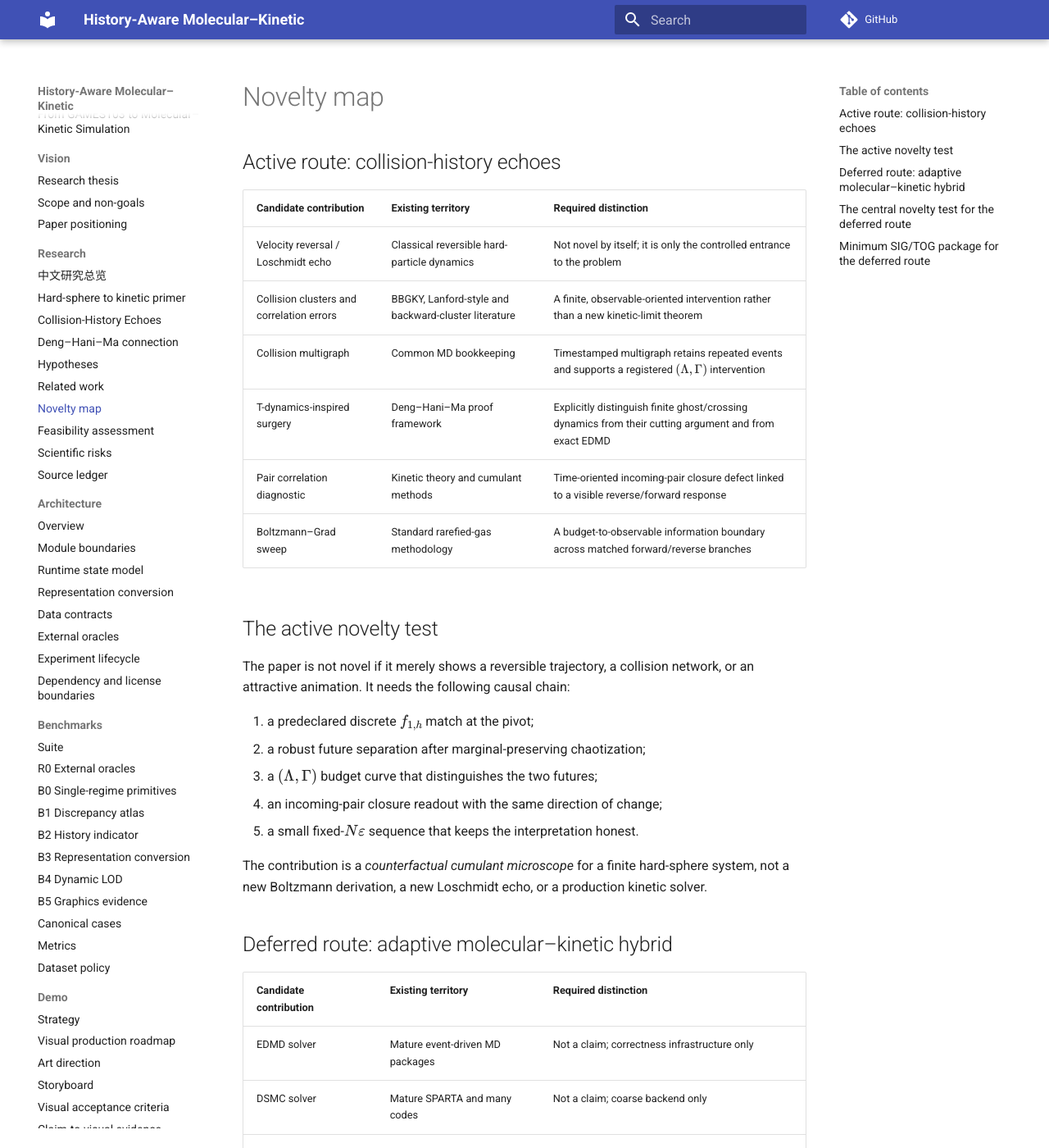
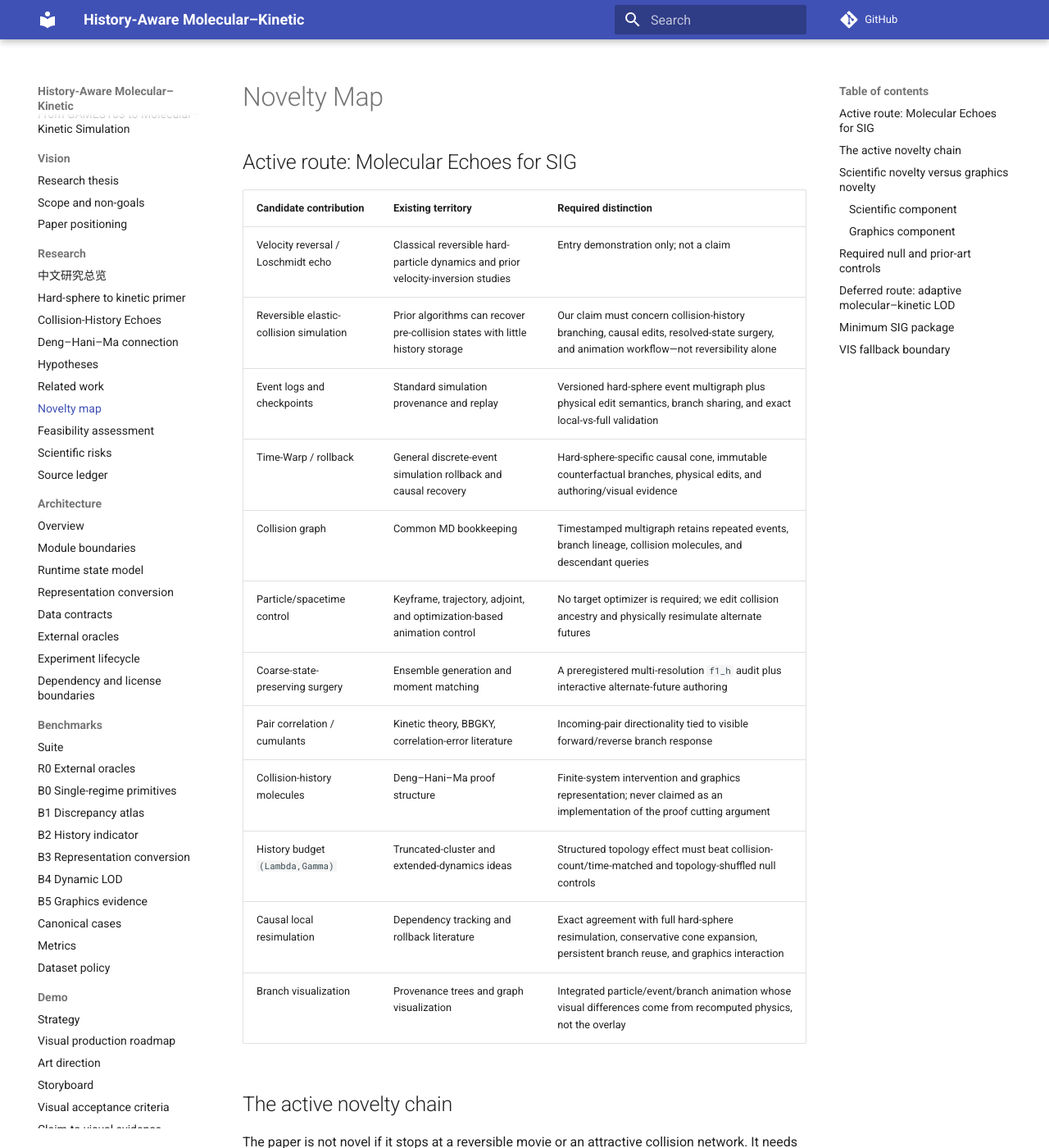
Before and after one commit to jandan138/history-aware-molecular-kinetic, an MkDocs documentation site: the page built from docs/research/novelty-map.md, in a window 1280 px wide and 1400 px high. Shown: the whole window at 82% size. Built offline with MkDocs 1.6.1 and Material for MkDocs 9.7.7, drawn with Linux system fonts in a browser that asks for light colours; comment, search, counter and statistics services are not loaded; some of the changed text lies outside the part shown.

Commit message:
docs: update novelty map for molecular time machine

````diff
--- a/docs/research/novelty-map.md
+++ b/docs/research/novelty-map.md
@@ -1,70 +1,112 @@
-# Novelty map
+# Novelty Map
 
-## Active route: collision-history echoes
+## Active route: Molecular Echoes for SIG
 
 | Candidate contribution | Existing territory | Required distinction |
 |---|---|---|
-| Velocity reversal / Loschmidt echo | Classical reversible hard-particle dynamics | Not novel by itself; it is only the controlled entrance to the problem |
-| Collision clusters and correlation errors | BBGKY, Lanford-style and backward-cluster literature | A finite, observable-oriented intervention rather than a new kinetic-limit theorem |
-| Collision multigraph | Common MD bookkeeping | Timestamped multigraph retains repeated events and supports a registered \((\Lambda,\Gamma)\) intervention |
-| T-dynamics-inspired surgery | Deng–Hani–Ma proof framework | Explicitly distinguish finite ghost/crossing dynamics from their cutting argument and from exact EDMD |
-| Pair correlation diagnostic | Kinetic theory and cumulant methods | Time-oriented incoming-pair closure defect linked to a visible reverse/forward response |
-| Boltzmann–Grad sweep | Standard rarefied-gas methodology | A budget-to-observable information boundary across matched forward/reverse branches |
+| Velocity reversal / Loschmidt echo | Classical reversible hard-particle dynamics and prior velocity-inversion studies | Entry demonstration only; not a claim |
+| Reversible elastic-collision simulation | Prior algorithms can recover pre-collision states with little history storage | Our claim must concern collision-history branching, causal edits, resolved-state surgery, and animation workflow—not reversibility alone |
+| Event logs and checkpoints | Standard simulation provenance and replay | Versioned hard-sphere event multigraph plus physical edit semantics, branch sharing, and exact local-vs-full validation |
+| Time-Warp / rollback | General discrete-event simulation rollback and causal recovery | Hard-sphere-specific causal cone, immutable counterfactual branches, physical edits, and authoring/visual evidence |
+| Collision graph | Common MD bookkeeping | Timestamped multigraph retains repeated events, branch lineage, collision molecules, and descendant queries |
+| Particle/spacetime control | Keyframe, trajectory, adjoint, and optimization-based animation control | No target optimizer is required; we edit collision ancestry and physically resimulate alternate futures |
+| Coarse-state-preserving surgery | Ensemble generation and moment matching | A preregistered multi-resolution `f1_h` audit plus interactive alternate-future authoring |
+| Pair correlation / cumulants | Kinetic theory, BBGKY, correlation-error literature | Incoming-pair directionality tied to visible forward/reverse branch response |
+| Collision-history molecules | Deng–Hani–Ma proof structure | Finite-system intervention and graphics representation; never claimed as an implementation of the proof cutting argument |
+| History budget `(Lambda,Gamma)` | Truncated-cluster and extended-dynamics ideas | Structured topology effect must beat collision-count/time-matched and topology-shuffled null controls |
+| Causal local resimulation | Dependency tracking and rollback literature | Exact agreement with full hard-sphere resimulation, conservative cone expansion, persistent branch reuse, and graphics interaction |
+| Branch visualization | Provenance trees and graph visualization | Integrated particle/event/branch animation whose visual differences come from recomputed physics, not the overlay |
 
-## The active novelty test
+## The active novelty chain
 
-The paper is not novel if it merely shows a reversible trajectory, a collision
-network, or an attractive animation. It needs the following causal chain:
+The paper is not novel if it stops at a reversible movie or an attractive collision
+network. It needs the entire chain:
 
-1. a predeclared discrete \(f_{1,h}\) match at the pivot;
-2. a robust future separation after marginal-preserving chaotization;
-3. a \((\Lambda,\Gamma)\) budget curve that distinguishes the two futures;
-4. an incoming-pair closure readout with the same direction of change;
-5. a small fixed-\(N\varepsilon\) sequence that keeps the interpretation honest.
+1. exact numerical reversal and replay are trustworthy;
+2. exact-reverse and chaotized branches match a preregistered resolved present;
+3. their futures robustly separate;
+4. structured history budgets outperform count-matched null controls;
+5. the collision causal multigraph supports correct counterfactual branching;
+6. local branch results match full resimulation or explicitly fall back;
+7. resolved-state-preserving surgery becomes a usable animation control;
+8. high-quality scenes demonstrate an interaction impossible to explain as video
+   reversal or keyframing.
 
-The contribution is a *counterfactual cumulant microscope* for a finite
-hard-sphere system, not a new Boltzmann derivation, a new Loschmidt echo, or a
-production kinetic solver.
+## Scientific novelty versus graphics novelty
 
-## Deferred route: adaptive molecular–kinetic hybrid
+### Scientific component
 
-| Candidate contribution | Existing territory | Required distinction |
-|---|---|---|
-| EDMD solver | Mature event-driven MD packages | Not a claim; correctness infrastructure only |
-| DSMC solver | Mature SPARTA and many codes | Not a claim; coarse backend only |
-| EDMD–DSMC hybrid | SEDMD and related particle hybrids | Same-gas dynamic representation and discrepancy-driven partition |
-| Adaptive rarefied flow | DSMC–CFD, USP–DSMC, UGKWP | History value beyond strong state-only breakdown criteria |
-| Collision graph | Common simulation data structure | Validated predictor, streaming cost, observability labels |
-| Exact→kinetic resampling | Particle coarsening literature | Conservation plus controlled non-equilibrium and pair statistics |
-| Kinetic→exact sampling | Particle generation literature | Exclusion-aware, moment-corrected, low-transient promotion |
-| Zoomable particles | Visual LOD literature | Physics partition independent of camera, same evidence state |
-| GPU implementation | Many particle and kinetic GPU codes | Dynamic cross-representation system, not raw throughput |
+A finite-system counterfactual microscope for information discarded by one-particle
+closure:
 
-## The central novelty test for the deferred route
+```text
+same declared f1_h
++ different hidden collision correlation
+→ different future observable
+```
 
-A history feature is not novel merely because it has not appeared in a graphics
-paper. It becomes scientifically relevant only if it predicts a pre-declared
-model error on held-out cases beyond:
+### Graphics component
 
-- density and packing fraction;
-- local and gradient-length Knudsen numbers;
-- Maxwellian residual;
-- stress and heat flux;
-- wall distance and geometry descriptors;
-- local collision rate;
-- numerical resolution and particle weight;
-- finite-density kinetic alternatives.
+A molecular animation representation and system:
 
-## Minimum SIG/TOG package for the deferred route
+```text
+collision history graph
++ checkpoints
++ persistent branches
++ causal cone
++ correlation surgery
+→ rewind / edit / branch / compare futures
+```
 
-A plausible full paper needs all of:
+The scientific component alone is more naturally a statistical-mechanics or
+computational-physics paper. The graphics component alone risks becoming generic
+rollback. The SIG case requires their combination.
 
-1. statistically defensible B2 gain;
-2. a practical observability strategy;
-3. conservative conversion;
-4. a meaningful cost-quality curve;
-5. two visually interpretable restored phenomena;
-6. a shared renderer and strong baselines;
-7. explicit failure regions.
+## Required null and prior-art controls
 
-Without items 4–6, the work is more naturally a computational physics paper.
+- exact reverse versus simple backward video;
+- full resimulation versus causal-cone branch;
+- full state duplication versus copy-on-write branch store;
+- random collision suppression matched by count/time;
+- topology-shuffled event control;
+- random surgery matched by state perturbation magnitude;
+- coarse-only pivot audit versus multi-resolution audit;
+- history graph visualization with and without physical branch recomputation.
+
+## Deferred route: adaptive molecular–kinetic LOD
+
+The old route remains documented but is not active:
+
+| Candidate contribution | Current status |
+|---|---|
+| scalar history predictor | Phase-I exploratory negative |
+| practical shadow probe | deferred |
+| exact↔kinetic conversion | deferred |
+| online partition controller | deferred |
+| dynamic molecular LOD Hero Scenes | deferred |
+
+The repository may revisit this route only after new evidence, not by rebranding the
+negative result.
+
+## Minimum SIG package
+
+A plausible full paper requires all of:
+
+1. strict reversal and multi-resolution same-present evidence;
+2. a mechanism result with strong null controls;
+3. collision causal graph and deterministic replay;
+4. at least two counterfactual edit classes;
+5. correctness against full resimulation;
+6. runtime/storage or authoring benefit;
+7. three-dimensional Hero Scenes and interaction;
+8. explicit global-cone and numerical-reversibility failure cases;
+9. reproducible branch/render evidence.
+
+Without items 3–7, the work is not yet a SIG animation paper.
+
+## VIS fallback boundary
+
+A VIS route becomes plausible only if the strongest contribution is an interactive
+analysis workflow for collision molecules, branch provenance, causal-cone growth,
+and uncertainty. It would require linked views and domain evaluation; a collision
+graph figure alone is insufficient.
````
